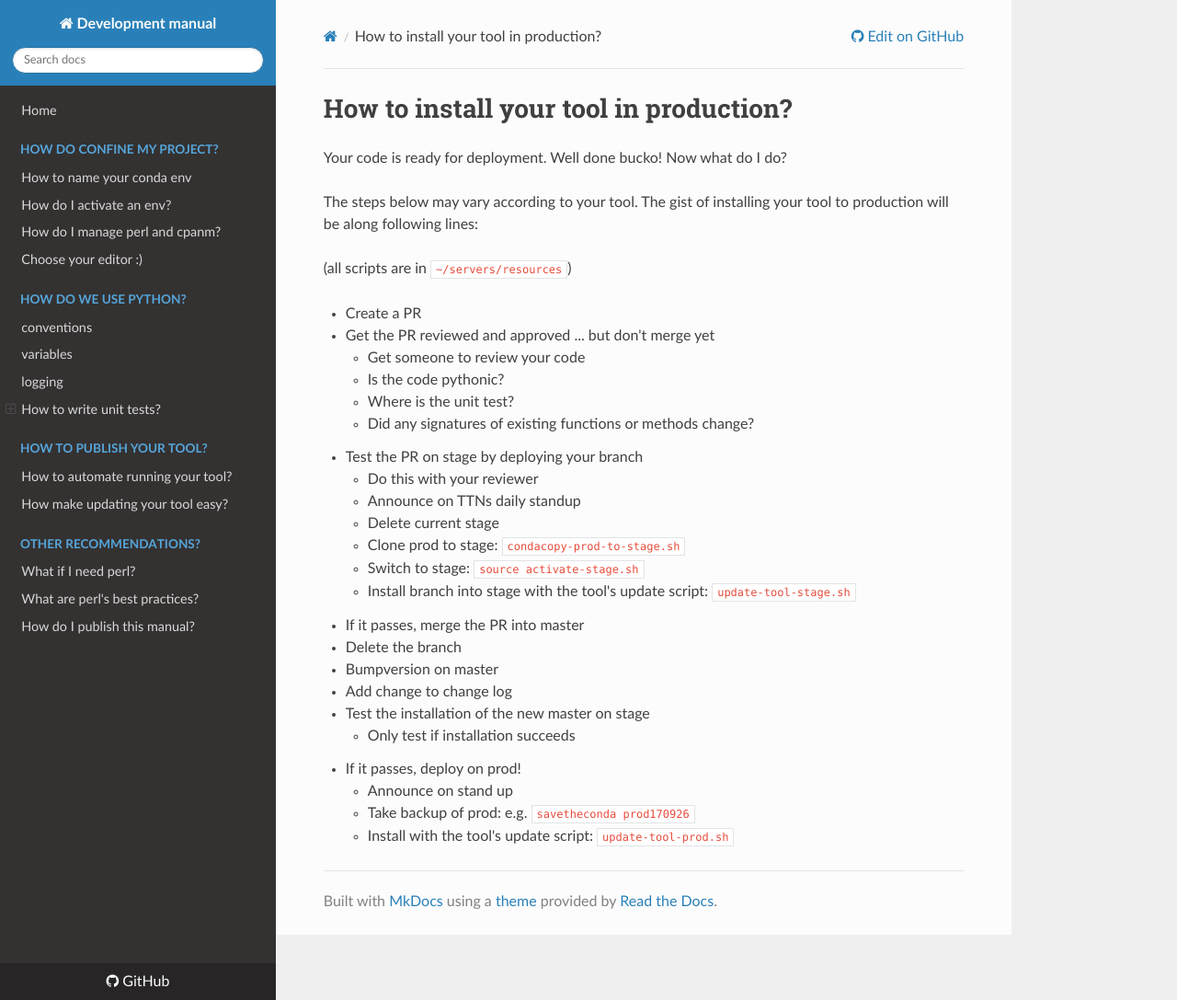
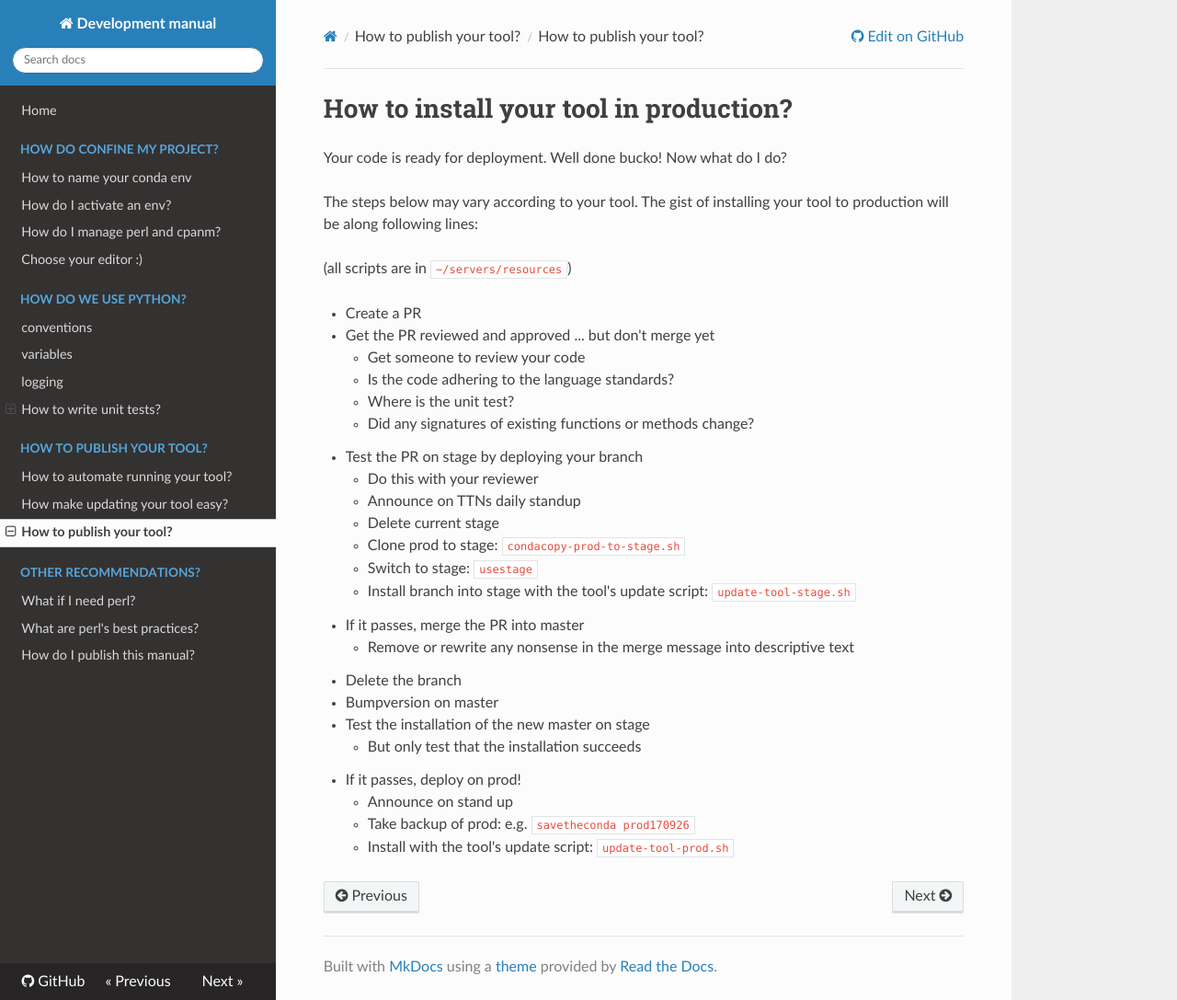
Before and after one commit to ingkebil/development, an MkDocs documentation site: the page built from docs/publish/prod.md, in a window 1280 px wide and 1087 px high. Shown: the whole window at 92% size. Built offline with MkDocs 1.6.1, drawn with Linux system fonts in a browser that asks for light colours; nearby versions of some CDN libraries.

Commit message:
Add how to push to production (#91)
* Add how to push to production

* Add merge message

```diff
--- a/docs/publish/prod.md
+++ b/docs/publish/prod.md
@@ -9,22 +9,22 @@ The steps below may vary according to your tool. The gist of installing your too
 - Create a PR
 - Get the PR reviewed and approved ... but don't merge yet
     - Get someone to review your code
-    - Is the code pythonic?
-    - Where is the unit test?
-    - Did any signatures of existing functions or methods change?
+      - Is the code adhering to the language standards?
+      - Where is the unit test?
+      - Did any signatures of existing functions or methods change?
 - Test the PR on stage by deploying your branch
     - Do this with your reviewer
     - Announce on TTNs daily standup
     - Delete current stage
     - Clone prod to stage: `condacopy-prod-to-stage.sh`
-    - Switch to stage: `source activate-stage.sh`
+    - Switch to stage: `usestage`
     - Install branch into stage with the tool's update script: `update-tool-stage.sh`
 - If it passes, merge the PR into master
+    - Remove or rewrite any nonsense in the merge message into descriptive text
 - Delete the branch
 - Bumpversion on master
-- Add change to change log
 - Test the installation of the new master on stage
-    - Only test if installation succeeds
+    - But only test that the installation succeeds
 - If it passes, deploy on prod!
     - Announce on stand up
     - Take backup of prod: e.g. `savetheconda prod170926`
--- a/mkdocs.yml
+++ b/mkdocs.yml
@@ -40,6 +40,7 @@ nav:
 #    - How to bumpversion?
     - How to automate running your tool?: 'publish/crontab.md'
     - How make updating your tool easy?: 'publish/update-scripts.md'
+    - How to publish your tool?: 'publish/prod.md'
 #  - What are the security concerns?
   - Other recommendations?:
     - What if I need perl?: perl/README.md
```
